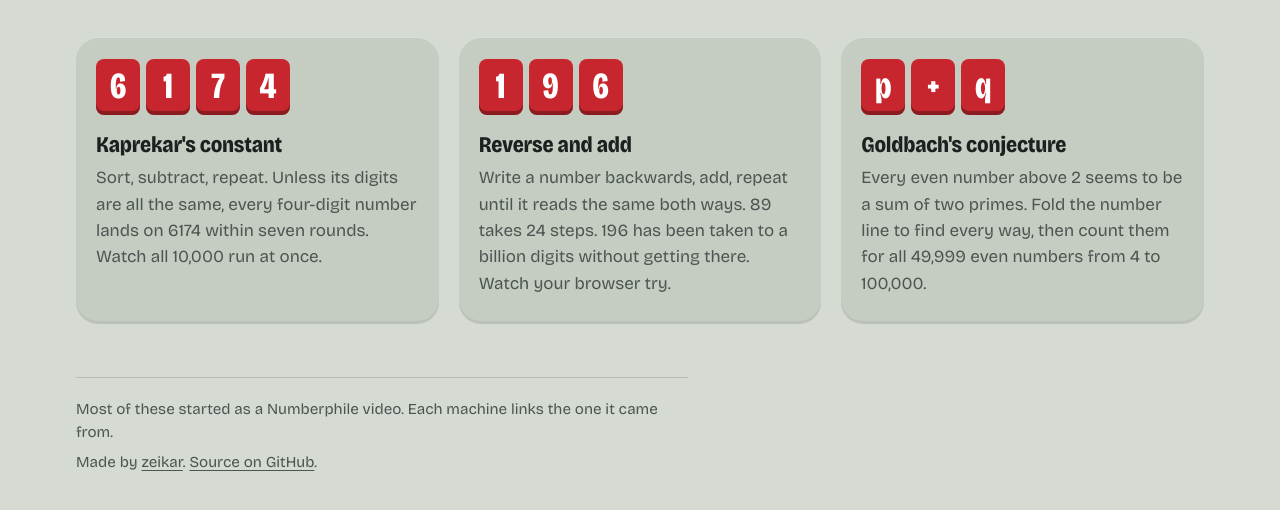
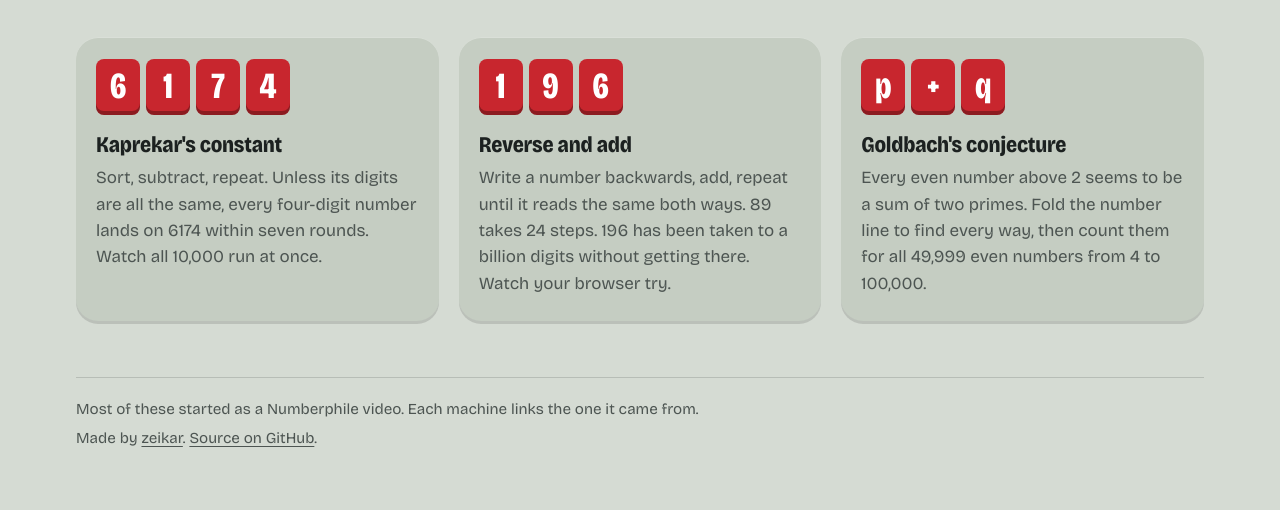
Before and after one commit to zeikar/number-lab, a website: page index.html in a window 1280 px wide. Shown: the part 202-712 px from the top of the page. Drawn offline with nearby package versions, Linux system fonts and the light colour scheme.

Commit message:
Run the footer rule across the page and keep footer links whole

```diff
--- a/style.css
+++ b/style.css
@@ -178,12 +178,20 @@ p {
 }
 
 .site-foot {
-  max-width: 62ch;
   margin-top: 56px;
   padding-top: 20px;
   border-top: 1px solid var(--rule);
   color: var(--ink-soft);
   font-size: 0.95rem;
+}
+
+.site-foot p {
+  text-wrap: pretty;
+}
+
+/* A link like "Source on GitHub" moves to the next line whole rather than splitting. */
+.site-foot a {
+  white-space: nowrap;
 }
 
 .site-foot p + p {
```
